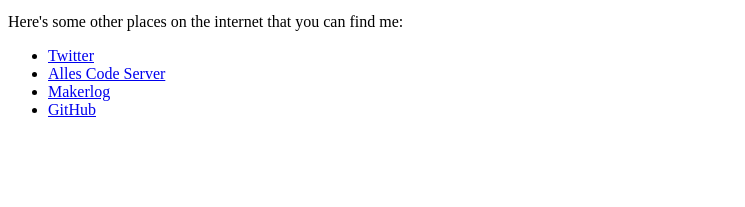
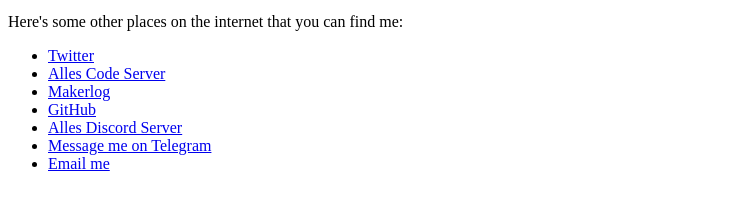
Before and after one commit to archiecodes/abaer.dev, a plain HTML site: page index.html in a window 1280 px wide. Shown: the part 87-294 px from the top of the page, without its empty margins (0-745 px from the left). Drawn offline with Linux system fonts and the light colour scheme.

Commit message:
Update index.html

```diff
--- a/index.html
+++ b/index.html
@@ -11,6 +11,9 @@
             <li><a href="https://git.alles.cx/archie">Alles Code Server</a></li>
             <li><a href="https://getmakerlog.com/@archie">Makerlog</a></li>
             <li><a href="https://github.com/archiecodes">GitHub</a></li>
+            <li><a href="https://discord.gg/x5jMXZsffG">Alles Discord Server</a></li>
+            <li><a href="https://t.me/archiecodes">Message me on Telegram</a></li>
+            <li><a href="mailto:archie@abaer.dev">Email me</a></li>
         </ul>
     </body>
 </html>
```
